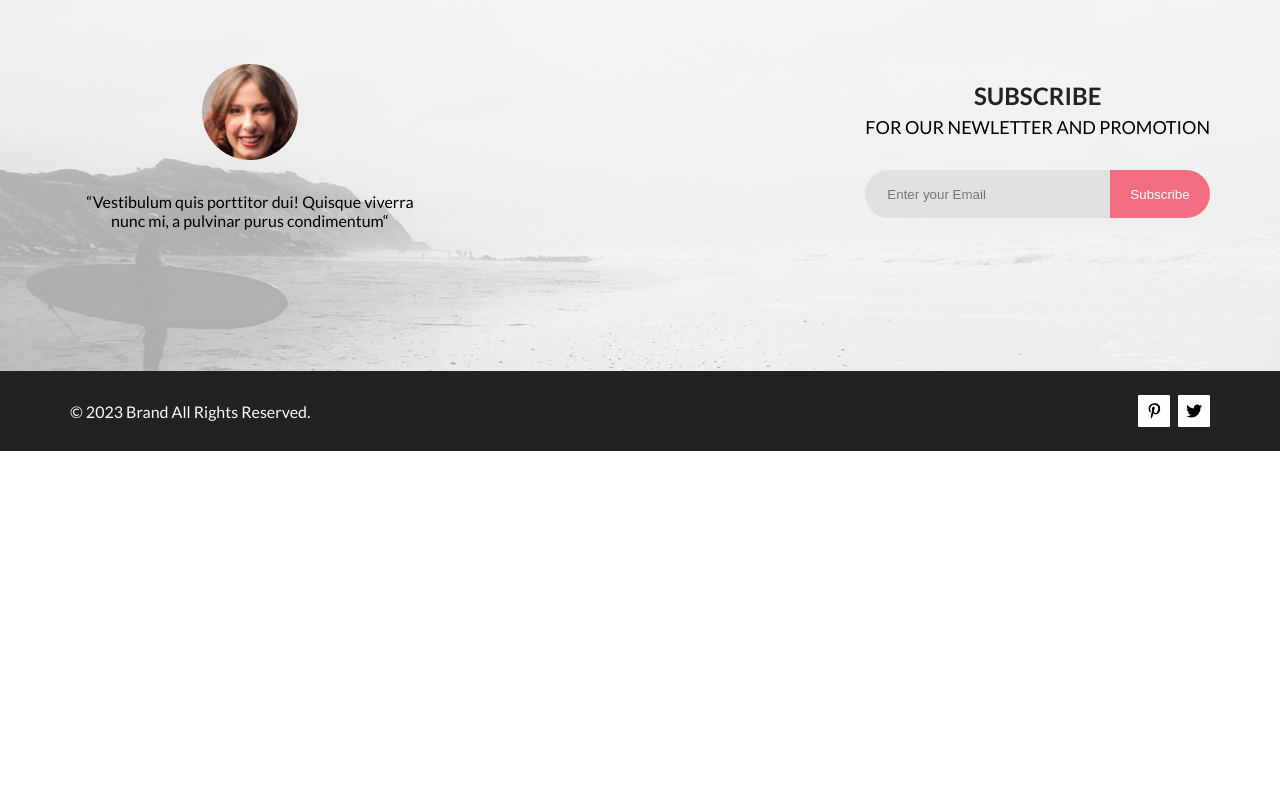
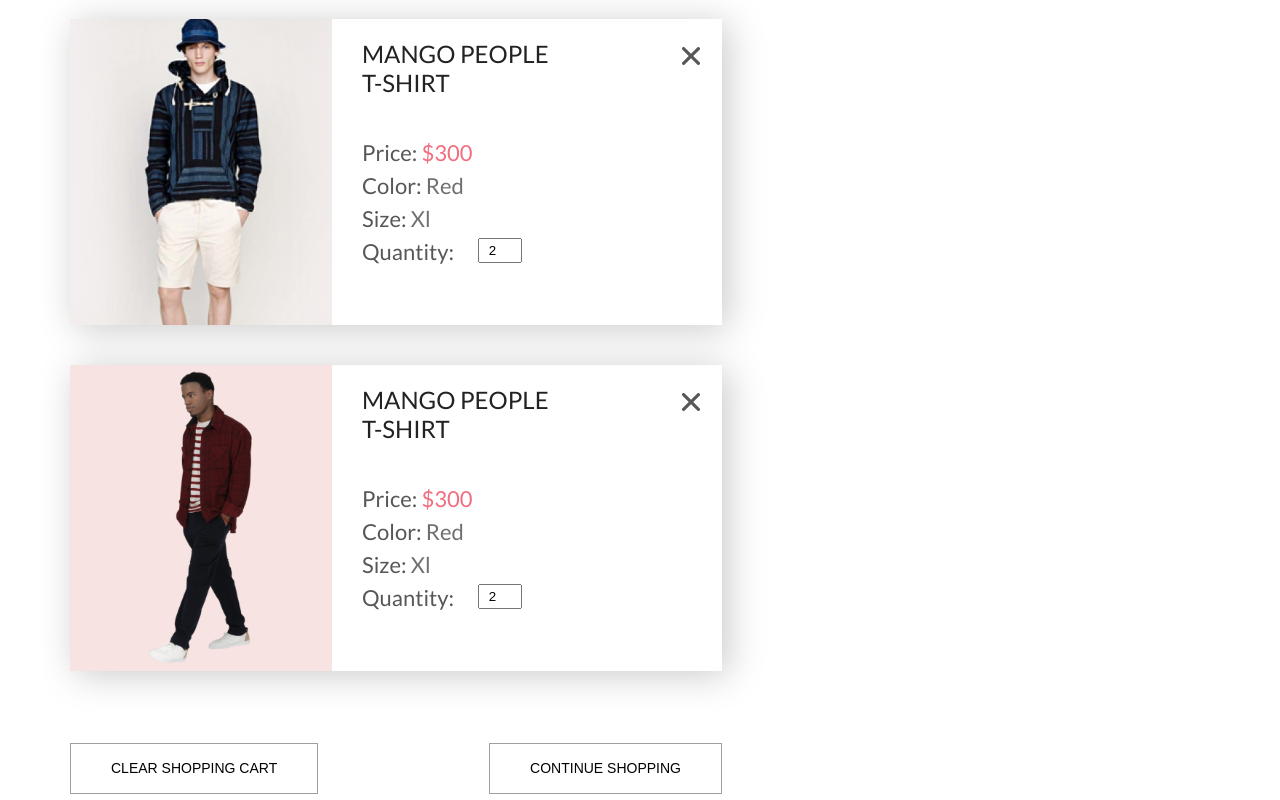
Before and after one commit to gotovchik/marketing_layout_2, a plain HTML site: page html/cart.html in a window 1280 px wide. Shown: the part 300-1100 px from the top of the page. Before the commit the page ends 800 px from the top, so only its background shows below. Drawn offline with Linux system fonts and the light colour scheme.

Commit message:
left-side cart

```diff
--- a/css/style.sass
+++ b/css/style.sass
@@ -468,6 +468,75 @@ summary::-webkit-details-marker
     animation: scale-up-ver-top 0.4s cubic-bezier(0.39, 0.575, 0.565, 1) both
 
 .cart
+  display: flex
+  justify-content: space-between
+  padding-top: 96px
+
+  &__left-side
+    display: flex
+    flex-direction: column
+    gap: 40px
+
+  &__card
+    width: 652px
+    height: 306px
+    display: flex
+    position: relative
+    box-shadow: 6px 4px 35px rgba(0, 0, 0, 0.21)
+
+  &__card-img
+    width: 262px
+
+  &__card-description
+    display: flex
+    flex-direction: column
+    gap: 42px
+    padding: 20px 96px 64px 30px
+
+  &__card-heading
+    @include styleFont(400, 24px, normal, $blockColor)
+
+  &__card-ul
+    display: flex
+    flex-direction: column
+    gap: 6px
+
+  &__card-li
+    @include styleFont(400, 22px, normal, #575757)
+    display: flex
+    &_price
+      color: $focusedTextColor
+    &_text
+      color: #6f6f6f
+
+  &__card-input
+    width: 44px
+    height: 25px
+    text-align: center
+    margin-left: 24px
+
+  &__close
+    border: none
+    background: none
+    position: absolute
+    top: 28px
+    right: 22px
+    &:hover path
+      fill: $focusedTextColor
+
+  &__buttons
+    padding-top: 32px
+    display: flex
+    justify-content: space-between
+
+  &__button
+    background: none
+    border: 1px solid $descriptionTextColor
+    @include styleFont(300, 14px, 17px, $colorText)
+    padding: 16px 40px
+    &:hover
+      color: $backgroundColor
+      background-color: $focusedTextColor
 
 .service
   background-color: $blockColor
--- a/html/cart.html
+++ b/html/cart.html
@@ -105,8 +105,47 @@
     <div class="top center">
       <h3 class="top__heading">SHOPPING CART</h3>
     </div>
-    <main class="cart">
-      <!-- todo -->
+    <main class="cart center">
+      <div class="cart__left-side">
+        <div class="cart__card">
+          <img src="../img/featured-item-3.png" alt="card item" class="cart__card-img" />
+          <div class="cart__card-description">
+            <h3 class="cart__card-heading">MANGO PEOPLE <br> T-SHIRT</h3>
+            <ul class="cart__card-ul">
+              <li class="cart__card-li">Price:&nbsp;<span class="cart__card-li_price">$300</span></li>
+              <li class="cart__card-li">Color:&nbsp;<span class="cart__card-li_text">Red</span></li>
+              <li class="cart__card-li">Size:&nbsp;<span class="cart__card-li_text">Xl</span></li>
+              <li class="cart__card-li">
+                Quantity:<input class="cart__card-input" type="number" value="2" />
+              </li>
+            </ul>
+            <button class="cart__close">
+              <svg width="18" height="18" fill="none" xmlns="http://www.w3.org/2000/svg"><path d="m11.245 9 6.285-6.285a1.59 1.59 0 0 0-2.245-2.25L9 6.752 2.715.466a1.59 1.59 0 0 0-2.25 2.25L6.752 9 .466 15.285a1.59 1.59 0 0 0 2.25 2.25L9 11.248l6.285 6.285a1.591 1.591 0 0 0 2.25-2.25L11.244 9Z" fill="#575757"/></svg>
+            </button>
+          </div>
+        </div>
+        <div class="cart__card">
+          <img src="../img/featured-item-7.png" alt="card item" class="cart__card-img" />
+          <div class="cart__card-description">
+            <h3 class="cart__card-heading">MANGO PEOPLE <br> T-SHIRT</h3>
+            <ul class="cart__card-ul">
+              <li class="cart__card-li">Price:&nbsp;<span class="cart__card-li_price">$300</span></li>
+              <li class="cart__card-li">Color:&nbsp;<span class="cart__card-li_text">Red</span></li>
+              <li class="cart__card-li">Size:&nbsp;<span class="cart__card-li_text">Xl</span></li>
+              <li class="cart__card-li">
+                Quantity: <input class="cart__card-input" type="number" value="2" />
+              </li>
+            </ul>
+            <button class="cart__close">
+              <svg width="18" height="18" fill="none" xmlns="http://www.w3.org/2000/svg"><path d="m11.245 9 6.285-6.285a1.59 1.59 0 0 0-2.245-2.25L9 6.752 2.715.466a1.59 1.59 0 0 0-2.25 2.25L6.752 9 .466 15.285a1.59 1.59 0 0 0 2.25 2.25L9 11.248l6.285 6.285a1.591 1.591 0 0 0 2.25-2.25L11.244 9Z" fill="#575757"/></svg>
+            </button>
+          </div>
+      </div>
+      <div class="cart__buttons">
+        <button class="cart__button">CLEAR SHOPPING CART</button>
+        <button class="cart__button">CONTINUE SHOPPING</button>
+      </div>
+      <div class="cart__right-side"></div>
     </main>
     <div class="subscribe center">
       <div class="feedback">
```
Also changed, not shown: css/style.css, 1 other file.
